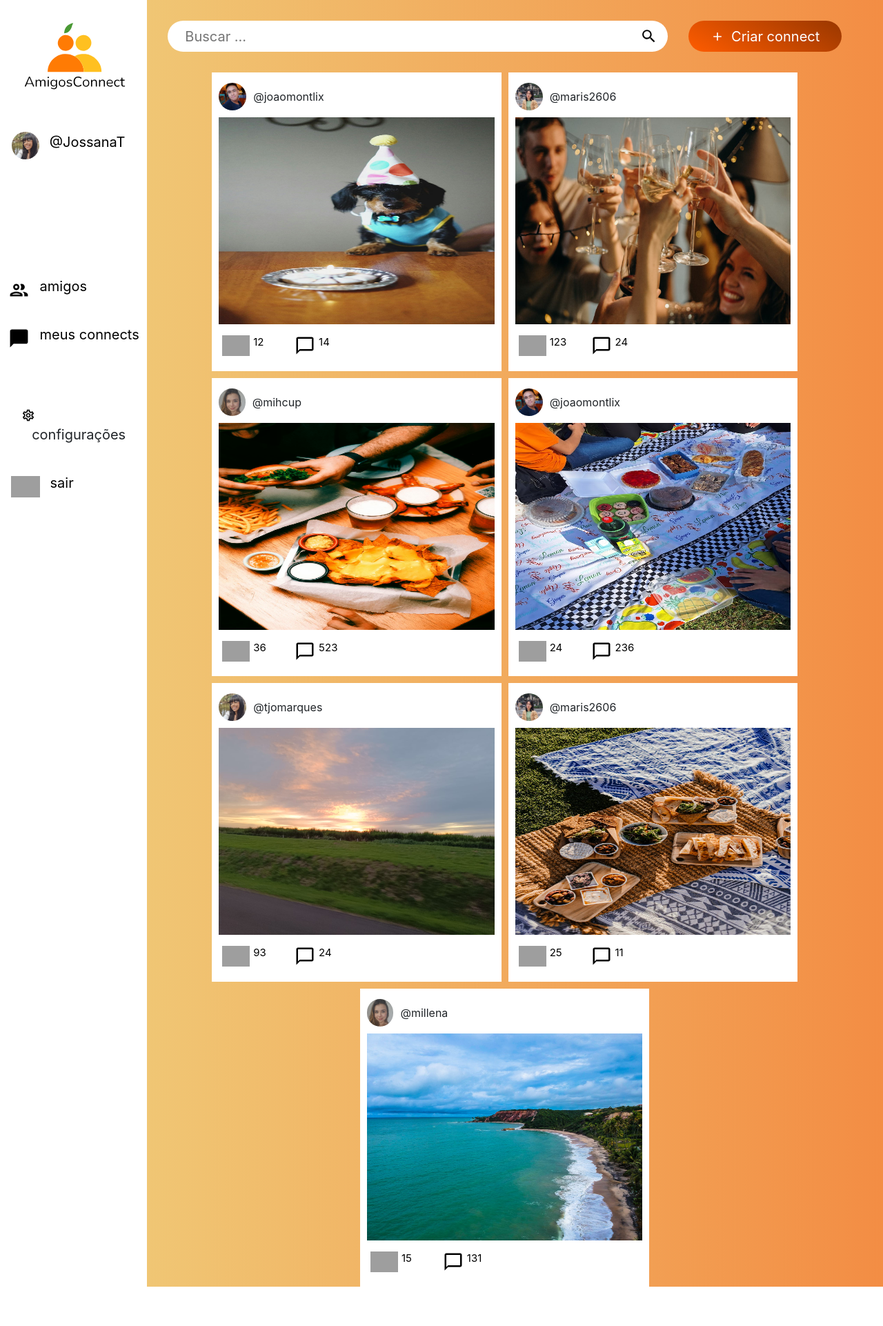
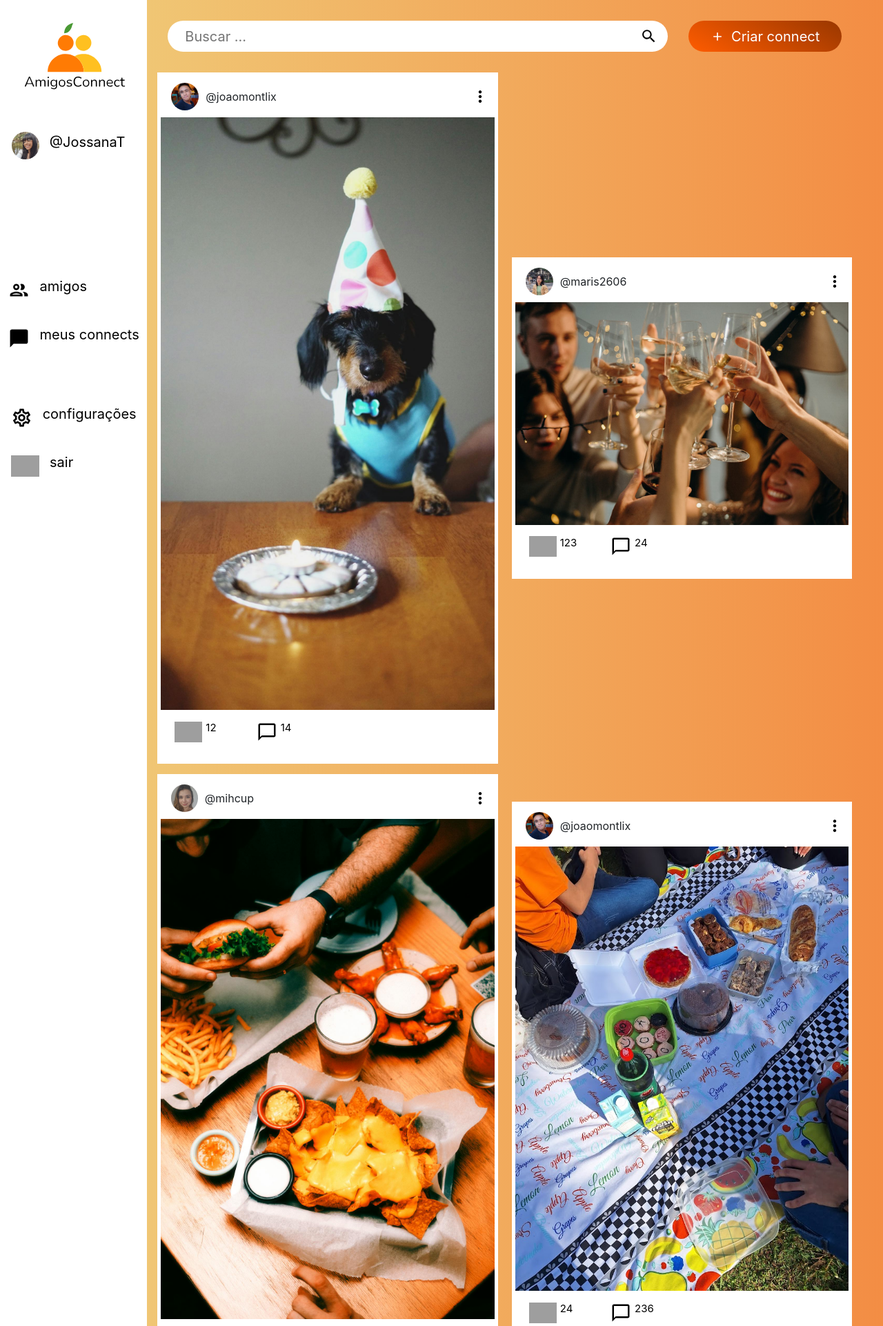
Before and after one commit to maris2606/AmigosConnect, a Python web app: template templates/feed.html in a window 1280 px wide. Shown: the top 1922 px of the page at 69% size. Before the commit the page ends 1865 px from the top, so only its background shows below. Run offline with Jinja, Linux system fonts and the light colour scheme; the template is opened without the code that fills it, so the values that code supplies are empty; some libraries are stand-ins or nearby versions; grey boxes are pictures that could not be loaded.

Commit message:
update maris feed

```diff
--- a/static/css/landingPage.css
+++ b/static/css/landingPage.css
@@ -90,8 +90,9 @@ a{
 }
 
 .card-texto{
-    border-radius: 0 40px 40px 0;
+    border-radius: 40px;
     padding: 30px;
+    padding-left: 50px !important;
     z-index: 1;
 }
 
--- a/static/css/principal.css
+++ b/static/css/principal.css
@@ -116,14 +116,14 @@ html{
     font-size: 1.6rem;
 }
 
-.posts{
-    gap: 10px;
-}
+
 
 .post{
+    width: 49% !important;
     padding-top: 5px;
     padding-bottom: 20px;
     padding-inline: 10px;
+    box-sizing: border-box;
 }
 
 .post-user{
@@ -150,5 +150,14 @@ html{
 
 .pic-post{
     width: 100%;
-    height: 300px;
+    height: auto;
 }
+
+.btn-mais {
+    height: 30px;
+    background: white;
+}
+
+.btn-mais:focus{
+    outline: none;
+}
--- a/templates/feed.html
+++ b/templates/feed.html
@@ -35,7 +35,7 @@
                 </a>
             </div>
 
-            <div class="config h-25"
+            <div class="config h-25">
                 <a href="" class="row pb-5 d-flex justify-content-start align-items-center">
                     <img src="/static/icons/settings.svg" alt="ícone de engrenagem">
                     <p>configurações</p>
@@ -68,20 +68,28 @@
                         </a>
                     </div>
                 </div>
-                <div class="row w-100 posts d-flex justify-content-center align-items-center">
+                <div class="row w-100 posts d-flex justify-content-between align-items-center">
 
                     <!--post-->
-                    <div class="col-5 post bg-white w-100">
+                    <div class="post bg-white mb-4">
                         <div class="row d-flex post-user p-3 align-items-center">
+                            <div class="col d-flex align-items-center">
                                 <img src="/static/team/joao.jpeg" alt="" class="pfp-pic">
                                 <p class="username ml-3 mb-0">@joaomontlix</p>
+                            </div>
+
+                            <div class="col-1 mr-3">
+                                <button>
+                                    <img src="/static/icons/bolas.svg" alt="bolinhas verticais para abrir aba" class="btn-mais">
+                                </button>
+                            </div>
                         </div>
 
                         <div class="row media-post px-3">
                             <img class="pic-post" src="/static/images/aniversario.jpg" alt="">
                         </div>
 
-                        <div class="row d-flex post-btns mt-4">
+                        <div class="row d-flex post-btns mt-4 mx-0">
                             <button class="col-3 btn-post d-flex align-items-center">
                                 <img src="/static/icons/heart.svg" alt="icone de coração do like" class="icon-btn">
                                 <p class="nro ml-2">12</p>
@@ -92,20 +100,34 @@
                                 <p class="nro ml-2">14</p>
                             </button>
                         </div>
+
+                        <div class="row">
+                            <p class="desc-post">
+
+                            </p>
+                        </div>
                     </div>
 
                     <!--post-->
-                    <div class="col-5 post bg-white w-100">
+                    <div class="post bg-white mb-4">
                         <div class="row d-flex post-user p-3 align-items-center">
+                            <div class="col d-flex align-items-center">
                                 <img src="/static/team/maris.jpg" alt="" class="pfp-pic">
                                 <p class="username ml-3 mb-0">@maris2606</p>
+                            </div>
+
+                            <div class="col-1 mr-3">
+                                <button>
+                                    <img src="/static/icons/bolas.svg" alt="bolinhas verticais para abrir aba" class="btn-mais">
+                                </button>
+                            </div>
                         </div>
 
                         <div class="row media-post px-3">
                             <img class="pic-post" src="/static/images/festa-ano-novo.jpg" alt="">
                         </div>
 
-                        <div class="row d-flex post-btns mt-4">
+                        <div class="row d-flex post-btns mt-4 mx-0">
                             <button class="col-3 btn-post d-flex align-items-center">
                                 <img src="/static/icons/heart.svg" alt="icone de coração do like" class="icon-btn">
                                 <p class="nro ml-2">123</p>
@@ -115,20 +137,34 @@
                                 <p class="nro ml-2">24</p>
                             </button>
                         </div>
+
+                        <div class="row">
+                            <p class="desc-post">
+
+                            </p>
+                        </div>
                     </div>
 
                     <!--post-->
-                    <div class="col-5 post bg-white w-100">
+                    <div class="post bg-white mb-4">
                         <div class="row d-flex post-user p-3 align-items-center">
+                            <div class="col d-flex align-items-center">
                                 <img src="/static/team/millena.jpeg" alt="" class="pfp-pic">
                                 <p class="username ml-3 mb-0">@mihcup</p>
+                            </div>
+
+                            <div class="col-1 mr-3">
+                                <button>
+                                    <img src="/static/icons/bolas.svg" alt="bolinhas verticais para abrir aba" class="btn-mais">
+                                </button>
+                            </div>
                         </div>
 
                         <div class="row media-post px-3">
                             <img class="pic-post" src="/static/images/lanche.jpg" alt="">
                         </div>
 
-                        <div class="row d-flex post-btns mt-4">
+                        <div class="row d-flex post-btns mt-4 mx-0">
                             <button class="col-3 btn-post d-flex align-items-center">
                                 <img src="/static/icons/heart.svg" alt="icone de coração do like" class="icon-btn">
                                 <p class="nro ml-2">36</p>
@@ -138,20 +174,32 @@
                                 <p class="nro ml-2">523</p>
                             </button>
                         </div>
+
+                        <div class="row">
+                        <p class="desc-post">
+                        </p></div>
                     </div>
 
                     <!--post-->
-                    <div class="col-5 post bg-white w-100">
+                    <div class="post bg-white mb-4">
                         <div class="row d-flex post-user p-3 align-items-center">
+                            <div class="col d-flex align-items-center">
                                 <img src="/static/team/joao.jpeg" alt="" class="pfp-pic">
                                 <p class="username ml-3 mb-0">@joaomontlix</p>
+                            </div>
+
+                            <div class="col-1 mr-3">
+                                <button>
+                                    <img src="/static/icons/bolas.svg" alt="bolinhas verticais para abrir aba" class="btn-mais">
+                                </button>
+                            </div>
                         </div>
 
                         <div class="row media-post px-3">
                             <img class="pic-post" src="/static/images/picnic.jpg" alt="">
                         </div>
 
-                        <div class="row d-flex post-btns mt-4">
+                        <div class="row d-flex post-btns mt-4 mx-0">
                             <button class="col-3 btn-post d-flex align-items-center">
                                 <img src="/static/icons/heart.svg" alt="icone de coração do like" class="icon-btn">
                                 <p class="nro ml-2">24</p>
@@ -161,20 +209,32 @@
                                 <p class="nro ml-2">236</p>
                             </button>
                         </div>
+
+                        <div class="row">
+                        <p class="desc-post">
+                        </p></div>
                     </div>
 
                     <!--post-->
-                    <div class="col-5 post bg-white w-100">
+                    <div class="post bg-white mb-4">
                         <div class="row d-flex post-user p-3 align-items-center">
+                            <div class="col d-flex align-items-center">
                                 <img src="/static/team/jossana.jpg" alt="" class="pfp-pic">
                                 <p class="username ml-3 mb-0">@tjomarques</p>
+                            </div>
+
+                            <div class="col-1 mr-3">
+                                <button>
+                                    <img src="/static/icons/bolas.svg" alt="bolinhas verticais para abrir aba" class="btn-mais">
+                                </button>
+                            </div>
                         </div>
 
                         <div class="row media-post px-3">
                             <img class="pic-post" src="/static/images/por-do-sol.jpg" alt="">
                         </div>
 
-                        <div class="row d-flex post-btns mt-4">
+                        <div class="row d-flex post-btns mt-4 mx-0">
                             <button class="col-3 btn-post d-flex align-items-center">
                                 <img src="/static/icons/heart.svg" alt="icone de coração do like" class="icon-btn">
                                 <p class="nro ml-2">93</p>
@@ -184,20 +244,33 @@
                                 <p class="nro ml-2">24</p>
                             </button>
                         </div>
+
+                        <div class="row">
+                            <p class="desc-post">
+                            </p>
+                        </div>
                     </div>
 
                     <!--post-->
-                    <div class="col-5 post bg-white w-100">
+                    <div class="post bg-white mb-4">
                         <div class="row d-flex post-user p-3 align-items-center">
+                            <div class="col d-flex align-items-center">
                                 <img src="/static/team/maris.jpg" alt="" class="pfp-pic">
                                 <p class="username ml-3 mb-0">@maris2606</p>
+                            </div>
+
+                            <div class="col-1 mr-3">
+                                <button>
+                                    <img src="/static/icons/bolas.svg" alt="bolinhas verticais para abrir aba" class="btn-mais">
+                                </button>
+                            </div>
                         </div>
 
                         <div class="row media-post px-3">
                             <img class="pic-post" src="/static/images/picnic2.jpg" alt="">
                         </div>
 
-                        <div class="row d-flex post-btns mt-4">
+                        <div class="row d-flex post-btns mt-4 mx-0">
                             <button class="col-3 btn-post d-flex align-items-center">
                                 <img src="/static/icons/heart.svg" alt="icone de coração do like" class="icon-btn">
                                 <p class="nro ml-2">25</p>
@@ -207,21 +280,34 @@
                                 <p class="nro ml-2">11</p>
                             </button>
                         </div>
+
+                        <div class="row">
+                            <p class="desc-post">
+
+                            </p>
+                        </div>
                     </div>
 
-
                     <!--post-->
-                    <div class="col-5 post bg-white w-100">
+                    <div class="post bg-white mb-4">
                         <div class="row d-flex post-user p-3 align-items-center">
+                            <div class="col d-flex align-items-center">
                                 <img src="/static/team/millena.jpeg" alt="" class="pfp-pic">
                                 <p class="username ml-3 mb-0">@millena</p>
+                            </div>
+
+                            <div class="col-1 mr-3">
+                                <button>
+                                    <img src="/static/icons/bolas.svg" alt="bolinhas verticais para abrir aba" class="btn-mais">
+                                </button>
+                            </div>
                         </div>
 
                         <div class="row media-post px-3">
                             <img class="pic-post" src="/static/images/praia.jpg" alt="">
                         </div>
 
-                        <div class="row d-flex post-btns mt-4">
+                        <div class="row d-flex post-btns mt-4 mx-0">
                             <button class="col-3 btn-post d-flex align-items-center">
                                 <img src="/static/icons/heart.svg" alt="icone de coração do like" class="icon-btn">
                                 <p class="nro ml-2">15</p>
@@ -232,6 +318,11 @@
                             </button>
                         </div>
 
+                        <div class="row">
+                            <p class="desc-post">
+
+                            </p>
+                        </div>
                     </div>
                 </div>
 
--- a/templates/index.html
+++ b/templates/index.html
@@ -22,8 +22,8 @@
     </header>
 
     <div id="conectar" class="container-fluid conteudo-1 d-flex align-items-center p-0">
-        <div class="row w-100 h-75">
-            <div class="d-flex flex-column justify-content-between align-items-center bg-white card-texto">
+        <div class="row w-100 h-75 d-flex justify-content-around">
+            <div class="col-4 d-flex flex-column justify-content-between align-items-center bg-white card-texto">
                 <img class="logo" src="../static/icons/logo-nome-v.svg" alt="logo amigos connect">
 
                 <h1 class="titulo align-self-start">Conecte-se, organize e viva <br>os momentos que <br>importam</h1>
```
Lines whose indentation alone changed are shown as unchanged.
